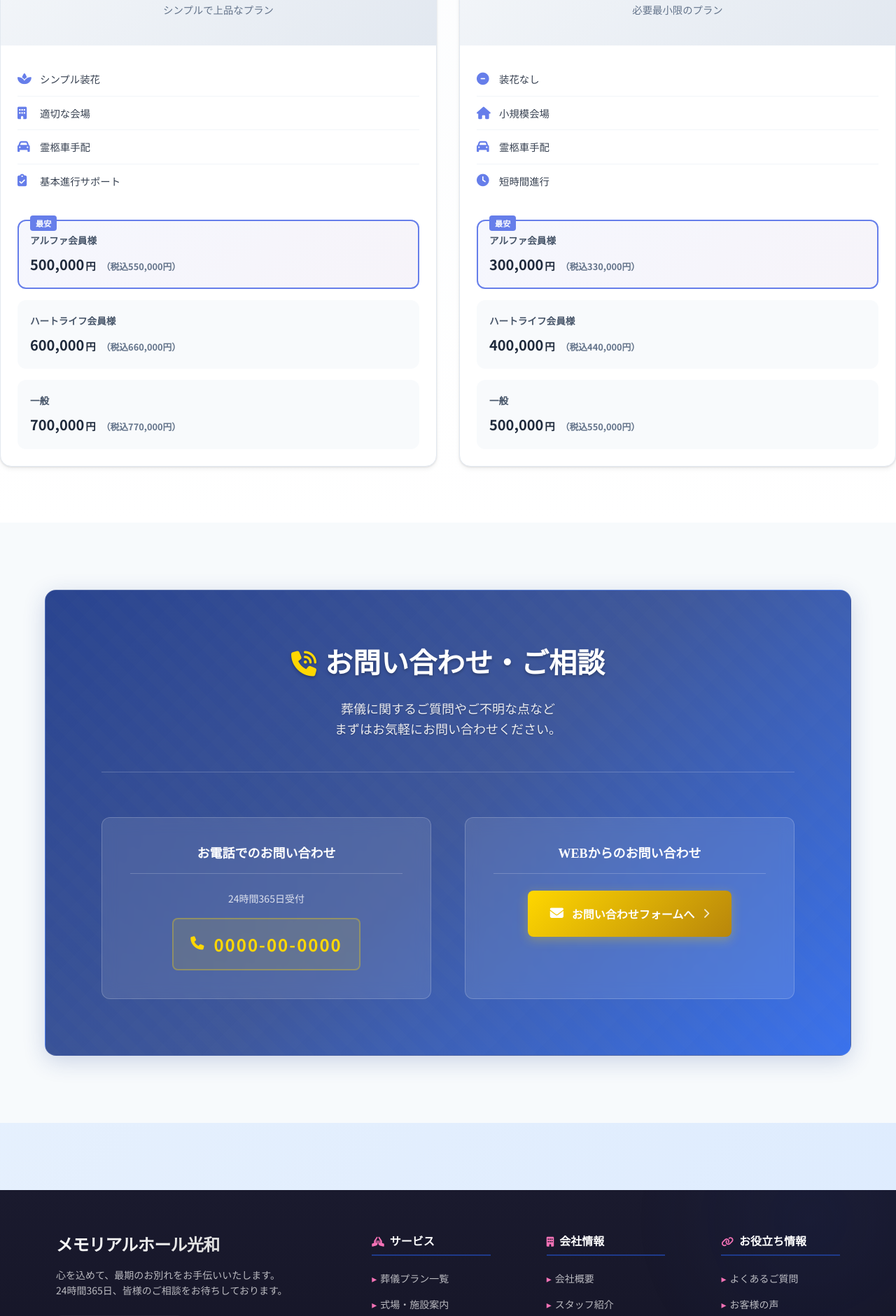
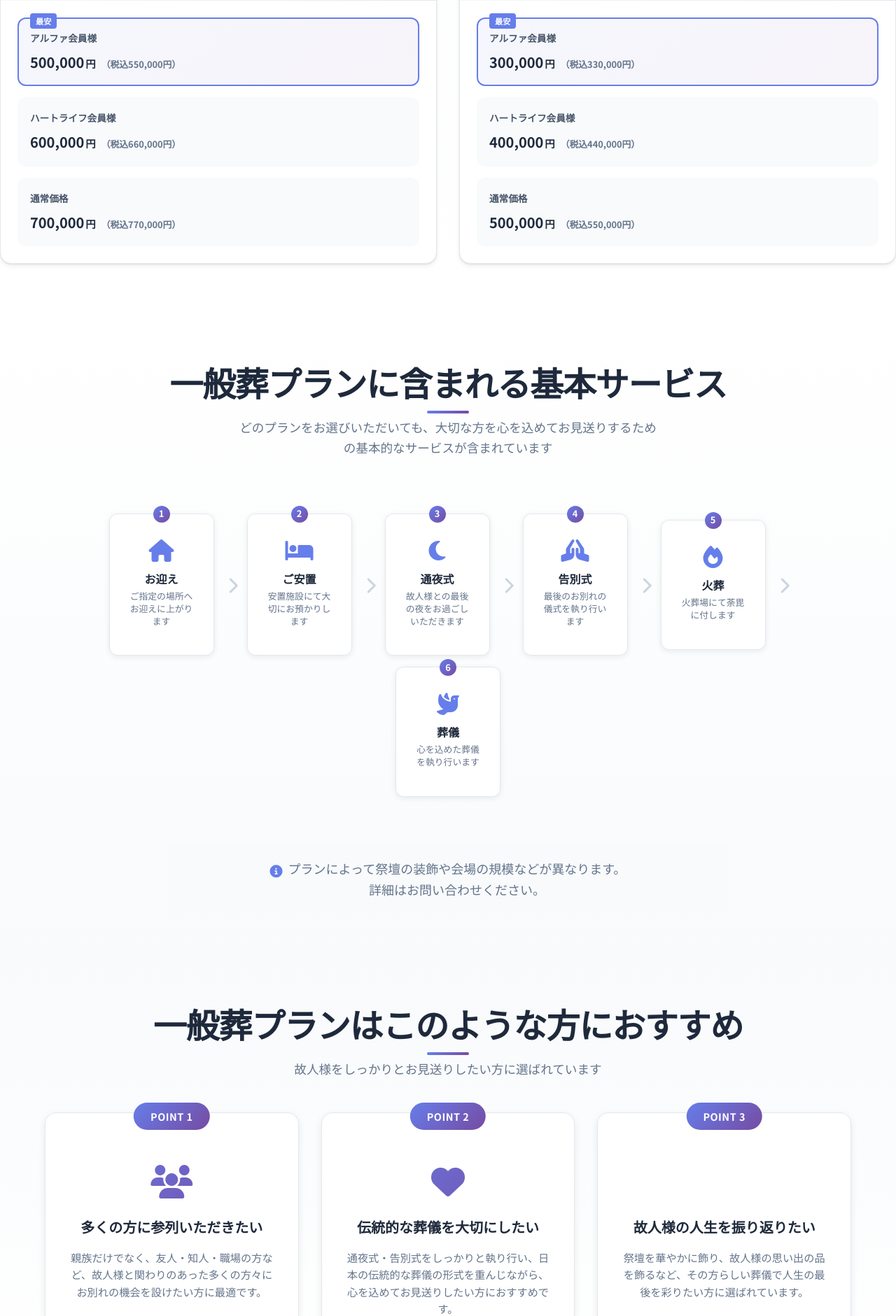
Before and after one commit to hohoemi-rabo/kowa, a PHP site: page /ippansou.html in a window 1280 px wide. Shown: the part 1880-3761 px from the top of the page at 70% size. Run offline with PHP 8.4, Linux system fonts and the light colour scheme.

Commit message:
💄 一般葬ページを修正

```diff
--- a/css/pages/ippansou.css
+++ b/css/pages/ippansou.css
@@ -588,6 +574,195 @@
   transform: translateY(-2px);
 }
 
+/* Plan Features Section */
+.plan-features {
+  padding: 4rem 0;
+  background: linear-gradient(180deg, #ffffff 0%, #f8fafc 100%);
+}
+
+.plan-features__header {
+  text-align: center;
+  margin-bottom: 3rem;
+}
+
+.plan-features__flow {
+  display: flex;
+  align-items: center;
+  justify-content: center;
+  flex-wrap: wrap;
+  gap: 1rem;
+  max-width: 1200px;
+  margin: 0 auto 2rem;
+  padding: 2rem;
+}
+
+.flow-item {
+  background: white;
+  border-radius: 12px;
+  padding: 1.5rem;
+  text-align: center;
+  box-shadow: 0 2px 8px rgba(0, 0, 0, 0.08);
+  border: 1px solid #e2e8f0;
+  position: relative;
+  transition: all 0.3s ease;
+  flex: 0 0 150px;
+}
+
+.flow-item:hover {
+  transform: translateY(-4px);
+  box-shadow: 0 8px 16px rgba(0, 0, 0, 0.12);
+}
+
+.flow-item__number {
+  position: absolute;
+  top: -12px;
+  left: 50%;
+  transform: translateX(-50%);
+  background: linear-gradient(135deg, #667eea 0%, #764ba2 100%);
+  color: white;
+  width: 24px;
+  height: 24px;
+  border-radius: 50%;
+  display: flex;
+  align-items: center;
+  justify-content: center;
+  font-size: 0.8rem;
+  font-weight: 700;
+}
+
+.flow-item__icon {
+  font-size: 2rem;
+  color: #667eea;
+  margin-bottom: 0.5rem;
+}
+
+.flow-item__title {
+  font-size: 1rem;
+  font-weight: 700;
+  color: #1e293b;
+  margin-bottom: 0.25rem;
+}
+
+.flow-item__description {
+  font-size: 0.8rem;
+  color: #64748b;
+  line-height: 1.4;
+}
+
+.flow-arrow {
+  color: #cbd5e1;
+  font-size: 1.5rem;
+  animation: slideRight 2s ease-in-out infinite;
+}
+
+@keyframes slideRight {
+  0%,
+  100% {
+    transform: translateX(0);
+  }
+  50% {
+    transform: translateX(5px);
+  }
+}
+
+.plan-features__note {
+  text-align: center;
+  padding: 1.5rem;
+  background: #f8fafc;
+  border-radius: 8px;
+  max-width: 800px;
+  margin: 0 auto;
+}
+
+.plan-features__note p {
+  color: #64748b;
+  margin: 0;
+  display: flex;
+  align-items: center;
+  justify-content: center;
+  gap: 0.5rem;
+}
+
+.plan-features__note i {
+  color: #667eea;
+  padding-bottom: 22px;
+}
+
+/* Recommendation Section */
+.recommendation {
+  padding: 4rem 0;
+  background: linear-gradient(180deg, #f8fafc 0%, #ffffff 100%);
+}
+
+.recommendation__header {
+  text-align: center;
+  margin-bottom: 3rem;
+}
+
+.recommendation__points {
+  display: grid;
+  grid-template-columns: repeat(3, 1fr);
+  gap: 2rem;
+  max-width: 1200px;
+  margin: 0 auto;
+}
+
+.point-card {
+  background: white;
+  border-radius: 16px;
+  padding: 2rem;
+  box-shadow: 0 4px 12px rgba(0, 0, 0, 0.08);
+  border: 1px solid #e2e8f0;
+  position: relative;
+  transition: all 0.3s ease;
+  text-align: center;
+}
+
+.point-card:hover {
+  transform: translateY(-8px);
+  box-shadow: 0 12px 24px rgba(0, 0, 0, 0.12);
+  border-color: #667eea;
+}
+
+.point-card__number {
+  position: absolute;
+  top: -15px;
+  left: 50%;
+  transform: translateX(-50%);
+  background: linear-gradient(135deg, #667eea 0%, #764ba2 100%);
+  color: white;
+  padding: 0.5rem 1.5rem;
+  border-radius: 20px;
+  font-size: 0.9rem;
+  font-weight: 700;
+  text-transform: uppercase;
+  letter-spacing: 0.5px;
+}
+
+.point-card__icon {
+  font-size: 3rem;
+  color: #667eea;
+  margin: 1.5rem 0 1rem;
+  background: linear-gradient(135deg, #667eea 0%, #764ba2 100%);
+  background-clip: text;
+  -webkit-background-clip: text;
+  -webkit-text-fill-color: transparent;
+}
+
+.point-card__title {
+  font-size: 1.25rem;
+  font-weight: 700;
+  color: #1e293b;
+  margin-bottom: 1rem;
+  line-height: 1.4;
+}
+
+.point-card__description {
+  font-size: 0.95rem;
+  color: #64748b;
+  line-height: 1.6;
+}
+
 /* Responsive Design */
 @media (max-width: 768px) {
   .hero {
--- a/ippansou.html
+++ b/ippansou.html
@@ -512,7 +512,6 @@
         <div class="plans__grid">
           <!-- 雪月花プラン -->
           <div class="plan-card plan-card--premium">
-            <div class="plan-card__header">
             <div class="plan-card__image">
               <img
                 src="https://images.unsplash.com/photo-1578662996442-48f60103fc96?ixlib=rb-4.0.3&auto=format&fit=crop&w=600&q=80"
@@ -520,30 +519,13 @@
                 loading="lazy"
               />
             </div>
+
+            <div class="plan-card__header">
               <h3 class="plan-card__title">雪月花</h3>
               <p class="plan-card__subtitle">最高品質のお見送り</p>
             </div>
 
             <div class="plan-card__content">
-              <div class="plan-card__features">
-                <div class="feature-item">
-                  <i class="fas fa-flower-daffodil"></i>
-                  <span>高級祭壇・豪華装花</span>
-                </div>
-                <div class="feature-item">
-                  <i class="fas fa-utensils"></i>
-                  <span>精進落とし会食</span>
-                </div>
-                <div class="feature-item">
-                  <i class="fas fa-car"></i>
-                  <span>送迎車・霊柩車手配</span>
-                </div>
-                <div class="feature-item">
-                  <i class="fas fa-book"></i>
-                  <span>司会進行・式典サポート</span>
-                </div>
-              </div>
-
               <div class="plan-card__pricing">
                 <div class="pricing-tier pricing-tier--alpha">
                   <div class="pricing-tier__label">アルファ会員様</div>
@@ -560,19 +542,19 @@
                   </div>
                 </div>
                 <div class="pricing-tier pricing-tier--general">
-                  <div class="pricing-tier__label">一般</div>
+                  <div class="pricing-tier__label">通常価格</div>
                   <div class="pricing-tier__prices">
                     <div class="price price--main">1,500,000</div>
                     <div class="price price--tax">（税込1,650,000円）</div>
                   </div>
                 </div>
               </div>
+
             </div>
           </div>
 
           <!-- 花水木プラン -->
           <div class="plan-card plan-card--standard">
-            <div class="plan-card__header">
             <div class="plan-card__image">
               <img
                 src="https://images.unsplash.com/photo-1574681862928-2c73de287f61?ixlib=rb-4.0.3&auto=format&fit=crop&w=600&q=80"
@@ -580,30 +562,13 @@
                 loading="lazy"
               />
             </div>
+
+            <div class="plan-card__header">
               <h3 class="plan-card__title">花水木</h3>
               <p class="plan-card__subtitle">バランスの取れたプラン</p>
             </div>
 
             <div class="plan-card__content">
-              <div class="plan-card__features">
-                <div class="feature-item">
-                  <i class="fas fa-flower-tulip"></i>
-                  <span>品質装花・祭壇</span>
-                </div>
-                <div class="feature-item">
-                  <i class="fas fa-users"></i>
-                  <span>適正規模の会場</span>
-                </div>
-                <div class="feature-item">
-                  <i class="fas fa-car"></i>
-                  <span>霊柩車手配</span>
-                </div>
-                <div class="feature-item">
-                  <i class="fas fa-hands-praying"></i>
-                  <span>基本式典サポート</span>
-                </div>
-              </div>
-
               <div class="plan-card__pricing">
                 <div class="pricing-tier pricing-tier--alpha">
                   <div class="pricing-tier__label">アルファ会員様</div>
@@ -620,19 +585,19 @@
                   </div>
                 </div>
                 <div class="pricing-tier pricing-tier--general">
-                  <div class="pricing-tier__label">一般</div>
+                  <div class="pricing-tier__label">通常価格</div>
                   <div class="pricing-tier__prices">
                     <div class="price price--main">1,000,000</div>
                     <div class="price price--tax">（税込1,100,000円）</div>
                   </div>
                 </div>
               </div>
+
             </div>
           </div>
 
           <!-- 胡蝶蘭プラン -->
           <div class="plan-card plan-card--basic">
-            <div class="plan-card__header">
             <div class="plan-card__image">
               <img
                 src="https://images.unsplash.com/photo-1520637836862-4d197d17c80a?ixlib=rb-4.0.3&auto=format&fit=crop&w=600&q=80"
@@ -640,30 +605,13 @@
                 loading="lazy"
               />
             </div>
+
+            <div class="plan-card__header">
               <h3 class="plan-card__title">胡蝶蘭</h3>
               <p class="plan-card__subtitle">シンプルで上品なプラン</p>
             </div>
 
             <div class="plan-card__content">
-              <div class="plan-card__features">
-                <div class="feature-item">
-                  <i class="fas fa-spa"></i>
-                  <span>シンプル装花</span>
-                </div>
-                <div class="feature-item">
-                  <i class="fas fa-building"></i>
-                  <span>適切な会場</span>
-                </div>
-                <div class="feature-item">
-                  <i class="fas fa-car"></i>
-                  <span>霊柩車手配</span>
-                </div>
-                <div class="feature-item">
-                  <i class="fas fa-clipboard-check"></i>
-                  <span>基本進行サポート</span>
-                </div>
-              </div>
-
               <div class="plan-card__pricing">
                 <div class="pricing-tier pricing-tier--alpha">
                   <div class="pricing-tier__label">アルファ会員様</div>
@@ -680,19 +628,19 @@
                   </div>
                 </div>
                 <div class="pricing-tier pricing-tier--general">
-                  <div class="pricing-tier__label">一般</div>
+                  <div class="pricing-tier__label">通常価格</div>
                   <div class="pricing-tier__prices">
                     <div class="price price--main">700,000</div>
                     <div class="price price--tax">（税込770,000円）</div>
                   </div>
                 </div>
               </div>
+
             </div>
           </div>
 
           <!-- 花なしプラン -->
           <div class="plan-card plan-card--minimal">
-            <div class="plan-card__header">
             <div class="plan-card__image">
               <img
                 src="https://images.unsplash.com/photo-1604881991720-f91add269bed?ixlib=rb-4.0.3&auto=format&fit=crop&w=600&q=80"
@@ -700,30 +648,13 @@
                 loading="lazy"
               />
             </div>
+
+            <div class="plan-card__header">
               <h3 class="plan-card__title">花なし</h3>
               <p class="plan-card__subtitle">必要最小限のプラン</p>
             </div>
 
             <div class="plan-card__content">
-              <div class="plan-card__features">
-                <div class="feature-item">
-                  <i class="fas fa-circle-minus"></i>
-                  <span>装花なし</span>
-                </div>
-                <div class="feature-item">
-                  <i class="fas fa-home"></i>
-                  <span>小規模会場</span>
-                </div>
-                <div class="feature-item">
-                  <i class="fas fa-car"></i>
-                  <span>霊柩車手配</span>
-                </div>
-                <div class="feature-item">
-                  <i class="fas fa-clock"></i>
-                  <span>短時間進行</span>
-                </div>
-              </div>
-
               <div class="plan-card__pricing">
                 <div class="pricing-tier pricing-tier--alpha">
                   <div class="pricing-tier__label">アルファ会員様</div>
@@ -740,14 +671,151 @@
                   </div>
                 </div>
                 <div class="pricing-tier pricing-tier--general">
-                  <div class="pricing-tier__label">一般</div>
+                  <div class="pricing-tier__label">通常価格</div>
                   <div class="pricing-tier__prices">
                     <div class="price price--main">500,000</div>
                     <div class="price price--tax">（税込550,000円）</div>
                   </div>
                 </div>
               </div>
+
             </div>
+          </div>
+        </div>
+      </div>
+    </section>
+
+    <!-- Plan Features Section -->
+    <section class="plan-features">
+      <div class="container">
+        <div class="plan-features__header">
+          <h2 class="section-title">一般葬プランに含まれる基本サービス</h2>
+          <p class="section-description">どのプランをお選びいただいても、大切な方を心を込めてお見送りするための基本的なサービスが含まれています</p>
+        </div>
+
+        <div class="plan-features__flow">
+          <div class="flow-item">
+            <div class="flow-item__number">1</div>
+            <div class="flow-item__icon">
+              <i class="fas fa-home"></i>
+            </div>
+            <h3 class="flow-item__title">お迎え</h3>
+            <p class="flow-item__description">ご指定の場所へお迎えに上がります</p>
+          </div>
+
+          <div class="flow-arrow">
+            <i class="fas fa-chevron-right"></i>
+          </div>
+
+          <div class="flow-item">
+            <div class="flow-item__number">2</div>
+            <div class="flow-item__icon">
+              <i class="fas fa-bed"></i>
+            </div>
+            <h3 class="flow-item__title">ご安置</h3>
+            <p class="flow-item__description">安置施設にて大切にお預かりします</p>
+          </div>
+
+          <div class="flow-arrow">
+            <i class="fas fa-chevron-right"></i>
+          </div>
+
+          <div class="flow-item">
+            <div class="flow-item__number">3</div>
+            <div class="flow-item__icon">
+              <i class="fas fa-moon"></i>
+            </div>
+            <h3 class="flow-item__title">通夜式</h3>
+            <p class="flow-item__description">故人様との最後の夜をお過ごしいただきます</p>
+          </div>
+
+          <div class="flow-arrow">
+            <i class="fas fa-chevron-right"></i>
+          </div>
+
+          <div class="flow-item">
+            <div class="flow-item__number">4</div>
+            <div class="flow-item__icon">
+              <i class="fas fa-hands-praying"></i>
+            </div>
+            <h3 class="flow-item__title">告別式</h3>
+            <p class="flow-item__description">最後のお別れの儀式を執り行います</p>
+          </div>
+
+          <div class="flow-arrow">
+            <i class="fas fa-chevron-right"></i>
+          </div>
+
+          <div class="flow-item">
+            <div class="flow-item__number">5</div>
+            <div class="flow-item__icon">
+              <i class="fas fa-fire"></i>
+            </div>
+            <h3 class="flow-item__title">火葬</h3>
+            <p class="flow-item__description">火葬場にて荼毘に付します</p>
+          </div>
+
+          <div class="flow-arrow">
+            <i class="fas fa-chevron-right"></i>
+          </div>
+
+          <div class="flow-item">
+            <div class="flow-item__number">6</div>
+            <div class="flow-item__icon">
+              <i class="fas fa-dove"></i>
+            </div>
+            <h3 class="flow-item__title">葬儀</h3>
+            <p class="flow-item__description">心を込めた葬儀を執り行います</p>
+          </div>
+        </div>
+
+        <div class="plan-features__note">
+          <p><i class="fas fa-info-circle"></i> プランによって祭壇の装飾や会場の規模などが異なります。<br />
+            詳細はお問い合わせください。</p>
+        </div>
+      </div>
+    </section>
+
+    <!-- Recommendation Section -->
+    <section class="recommendation">
+      <div class="container">
+        <div class="recommendation__header">
+          <h2 class="section-title">一般葬プランはこのような方におすすめ</h2>
+          <p class="section-description">故人様をしっかりとお見送りしたい方に選ばれています</p>
+        </div>
+
+        <div class="recommendation__points">
+          <div class="point-card">
+            <div class="point-card__number">Point 1</div>
+            <div class="point-card__icon">
+              <i class="fas fa-users"></i>
+            </div>
+            <h3 class="point-card__title">多くの方に参列いただきたい</h3>
+            <p class="point-card__description">
+              親族だけでなく、友人・知人・職場の方など、故人様と関わりのあった多くの方々にお別れの機会を設けたい方に最適です。
+            </p>
+          </div>
+
+          <div class="point-card">
+            <div class="point-card__number">Point 2</div>
+            <div class="point-card__icon">
+              <i class="fas fa-heart"></i>
+            </div>
+            <h3 class="point-card__title">伝統的な葬儀を大切にしたい</h3>
+            <p class="point-card__description">
+              通夜式・告別式をしっかりと執り行い、日本の伝統的な葬儀の形式を重んじながら、心を込めてお見送りしたい方におすすめです。
+            </p>
+          </div>
+
+          <div class="point-card">
+            <div class="point-card__number">Point 3</div>
+            <div class="point-card__icon">
+              <i class="fas fa-hands-holding-heart"></i>
+            </div>
+            <h3 class="point-card__title">故人様の人生を振り返りたい</h3>
+            <p class="point-card__description">
+              祭壇を華やかに飾り、故人様の思い出の品を飾るなど、その方らしい葬儀で人生の最後を彩りたい方に選ばれています。
+            </p>
           </div>
         </div>
       </div>
```
Also changed, not shown: other parts of css/pages/ippansou.css (+27 -15 lines). Lines whose indentation alone changed are shown as unchanged.
